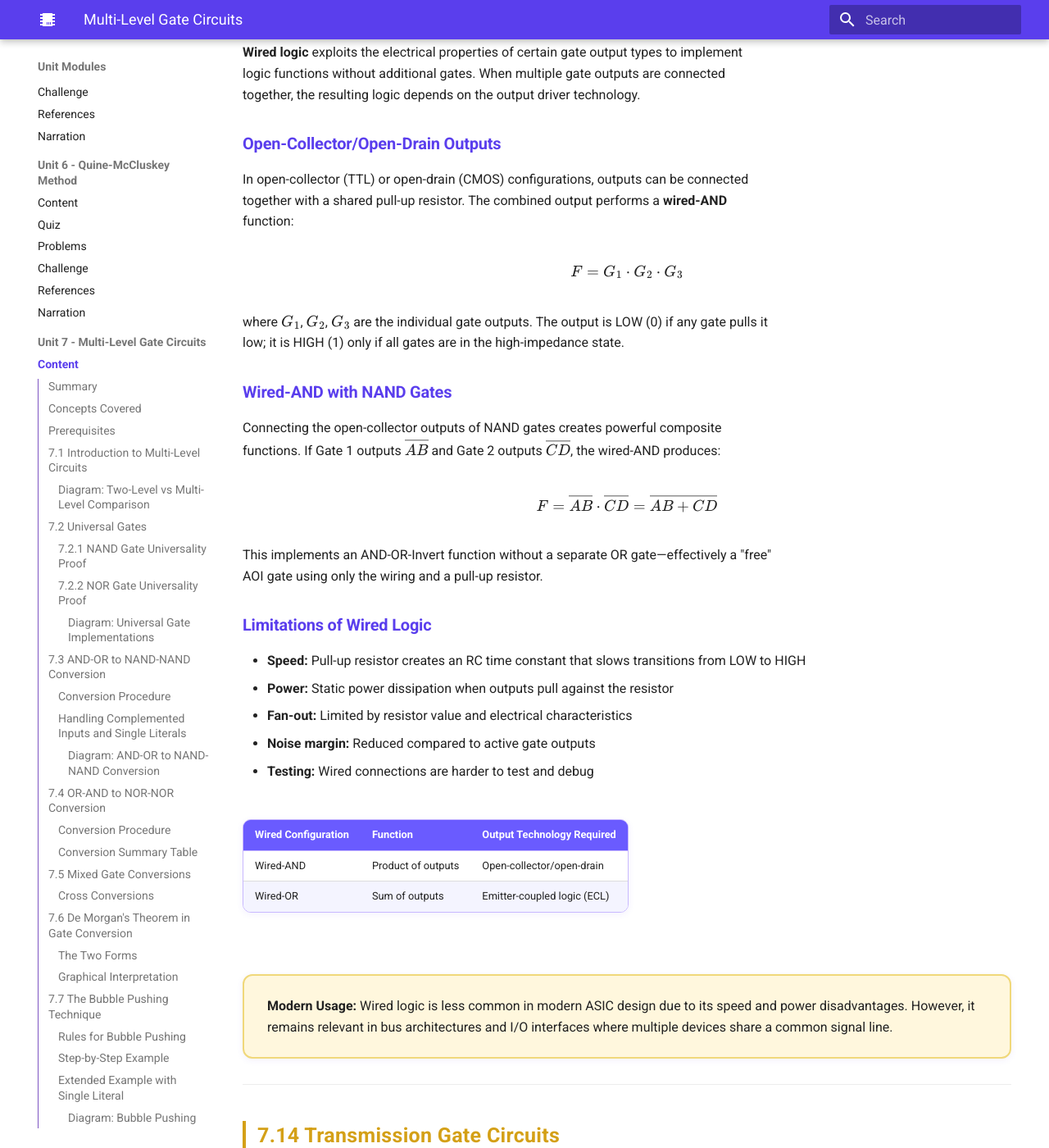
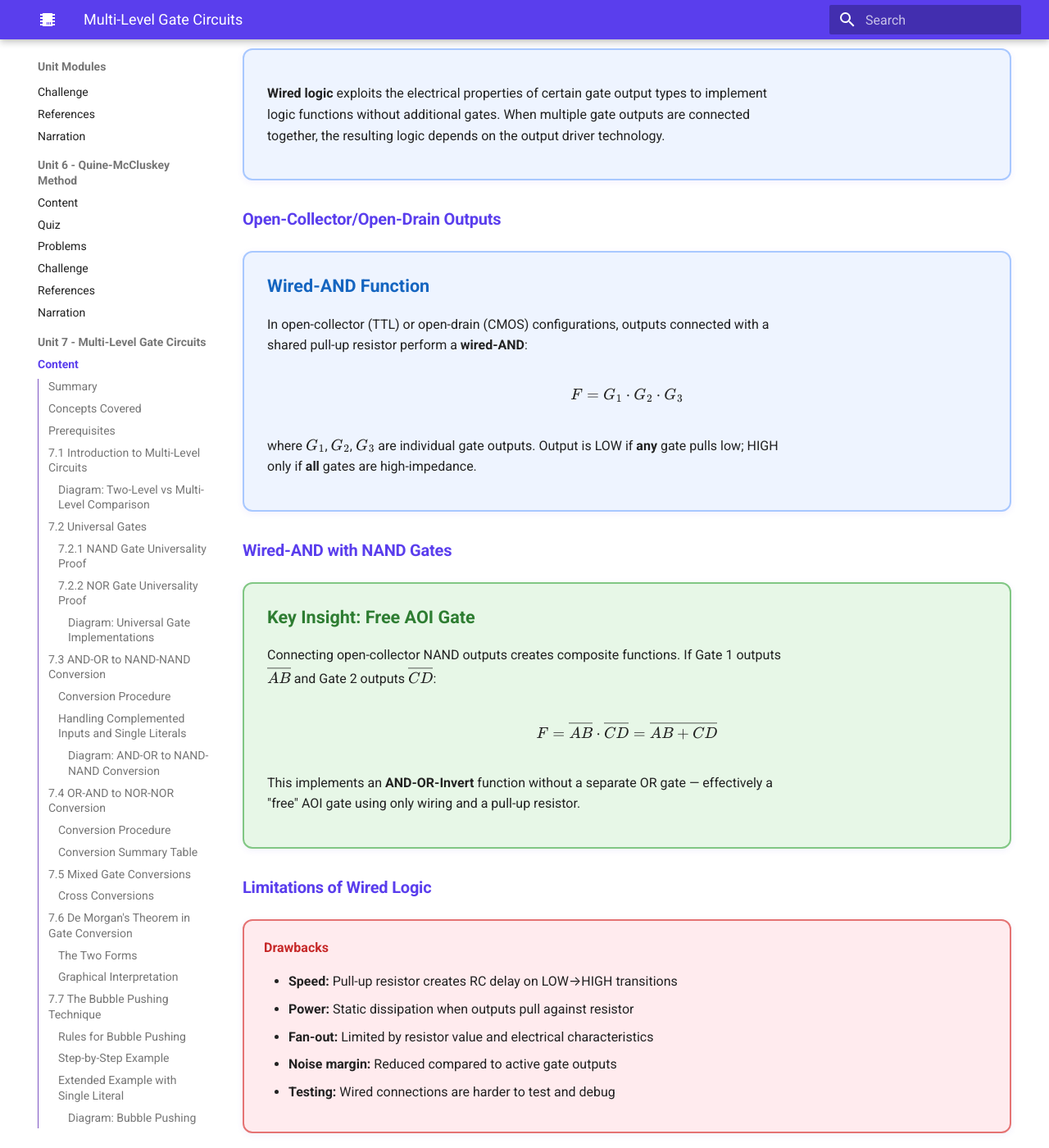
Before and after one commit to Nati-123/intelligent-textbook-ee2301, an MkDocs documentation site: the page built from docs/unit7-multi-level-gates/index.md, in a window 1280 px wide and 1400 px high, scrolled down 27286 px. Shown: the whole window at 82% size. Built offline with MkDocs 1.6.1 and Material for MkDocs 9.7.7, drawn with Linux system fonts in a browser that asks for light colours; nearby versions of some CDN libraries; some of the changed text lies outside the part shown.

Commit message:
Restyle section 7.13 Wired Logic: wired-AND box, AOI insight, limitations box, markdown table
Co-Authored-By: Claude Opus 4.6 <noreply@anthropic.com>

```diff
--- a/docs/unit7-multi-level-gates/index.md
+++ b/docs/unit7-multi-level-gates/index.md
@@ -1328,56 +1328,69 @@ Implementation: HTML/CSS/JavaScript with SVG gate symbols
 
 <h2 style="color: #5A3EED;">7.13 Wired Logic Implementations</h2>
 
+<div markdown style="background: #EEF4FF; border: 2px solid #A8C8FF; border-radius: 12px; padding: 24px 28px; margin: 1.2rem 0; box-shadow: 0 2px 8px rgba(90,61,237,0.07);">
+
 **Wired logic** exploits the electrical properties of certain gate output types to implement logic functions without additional gates. When multiple gate outputs are connected together, the resulting logic depends on the output driver technology.
 
+</div>
+
 ### Open-Collector/Open-Drain Outputs
 
-In open-collector (TTL) or open-drain (CMOS) configurations, outputs can be connected together with a shared pull-up resistor. The combined output performs a **wired-AND** function:
+<div markdown style="background: #EEF4FF; border: 2px solid #A8C8FF; border-radius: 12px; padding: 24px 28px; margin: 1.2rem 0; box-shadow: 0 2px 8px rgba(90,61,237,0.07);">
+
+<p style="color: #1565C0; font-weight: 700; font-size: 1.08rem; margin-top: 0; margin-bottom: 14px;">Wired-AND Function</p>
+
+In open-collector (TTL) or open-drain (CMOS) configurations, outputs connected with a shared pull-up resistor perform a **wired-AND**:
 
 $$F = G_1 \cdot G_2 \cdot G_3$$
 
-where $G_1$, $G_2$, $G_3$ are the individual gate outputs. The output is LOW (0) if any gate pulls it low; it is HIGH (1) only if all gates are in the high-impedance state.
+where $G_1$, $G_2$, $G_3$ are individual gate outputs. Output is LOW if **any** gate pulls low; HIGH only if **all** gates are high-impedance.
+
+</div>
 
 ### Wired-AND with NAND Gates
 
-Connecting the open-collector outputs of NAND gates creates powerful composite functions. If Gate 1 outputs $\overline{AB}$ and Gate 2 outputs $\overline{CD}$, the wired-AND produces:
+<div markdown style="background: #E7F7E7; border: 2px solid #81C784; border-radius: 12px; padding: 24px 28px; margin: 1.2rem 0; box-shadow: 0 2px 8px rgba(90,61,237,0.07);">
+
+<p style="color: #2E7D32; font-weight: 700; font-size: 1.08rem; margin-top: 0; margin-bottom: 14px;">Key Insight: Free AOI Gate</p>
+
+Connecting open-collector NAND outputs creates composite functions. If Gate 1 outputs $\overline{AB}$ and Gate 2 outputs $\overline{CD}$:
 
 $$F = \overline{AB} \cdot \overline{CD} = \overline{AB + CD}$$
 
-This implements an AND-OR-Invert function without a separate OR gate—effectively a "free" AOI gate using only the wiring and a pull-up resistor.
+This implements an **AND-OR-Invert** function without a separate OR gate — effectively a "free" AOI gate using only wiring and a pull-up resistor.
+
+</div>
 
 ### Limitations of Wired Logic
 
-- **Speed:** Pull-up resistor creates an RC time constant that slows transitions from LOW to HIGH
-- **Power:** Static power dissipation when outputs pull against the resistor
+<div markdown style="background: #FFEBEE; border: 2px solid #E57373; border-radius: 12px; padding: 20px 24px; margin: 1.2rem 0; box-shadow: 0 2px 8px rgba(90,61,237,0.07);">
+
+<p style="color: #C62828; font-weight: 700; margin-top: 0; margin-bottom: 8px;">Drawbacks</p>
+
+- **Speed:** Pull-up resistor creates RC delay on LOW→HIGH transitions
+- **Power:** Static dissipation when outputs pull against resistor
 - **Fan-out:** Limited by resistor value and electrical characteristics
 - **Noise margin:** Reduced compared to active gate outputs
 - **Testing:** Wired connections are harder to test and debug
 
-<table style="border-collapse: collapse; width: 100%; margin: 1.5rem 0; border-radius: 10px; overflow: hidden; box-shadow: 0 2px 8px rgba(90,61,237,0.07);">
-  <thead>
-    <tr style="background: #6A5BFF; color: #fff;">
-      <th style="padding: 8px 14px; text-align: left;">Wired Configuration</th>
-      <th style="padding: 8px 14px; text-align: left;">Function</th>
-      <th style="padding: 8px 14px; text-align: left;">Output Technology Required</th>
-    </tr>
-  </thead>
-  <tbody>
-    <tr style="background: #fff;">
-      <td style="padding: 8px 14px; border-bottom: 1px solid #ddd;">Wired-AND</td>
-      <td style="padding: 8px 14px; border-bottom: 1px solid #ddd;">Product of outputs</td>
-      <td style="padding: 8px 14px; border-bottom: 1px solid #ddd;">Open-collector/open-drain</td>
-    </tr>
-    <tr style="background: #f4f4ff;">
-      <td style="padding: 8px 14px;">Wired-OR</td>
-      <td style="padding: 8px 14px;">Sum of outputs</td>
-      <td style="padding: 8px 14px;">Emitter-coupled logic (ECL)</td>
-    </tr>
-  </tbody>
-</table>
-
-<div style="background: #FFF7DD; border: 2px solid #F0D87A; border-radius: 12px; padding: 24px 28px; margin: 1.5rem 0; box-shadow: 0 2px 8px rgba(90,61,237,0.07);">
-<strong>Modern Usage:</strong> Wired logic is less common in modern ASIC design due to its speed and power disadvantages. However, it remains relevant in bus architectures and I/O interfaces where multiple devices share a common signal line.
+</div>
+
+<div markdown style="background: #f5f0ff; border: 2px solid #d1c4e9; border-radius: 12px; padding: 20px 24px; margin: 1.2rem 0; box-shadow: 0 2px 8px rgba(90,61,237,0.07);">
+
+| Wired Configuration | Function | Output Technology Required |
+|:--------------------|:---------|:---------------------------|
+| Wired-AND | Product of outputs | Open-collector / open-drain |
+| Wired-OR | Sum of outputs | Emitter-coupled logic (ECL) |
+
+</div>
+
+<div markdown style="background: #FFF7DD; border: 2px solid #F0D87A; border-radius: 12px; padding: 20px 24px; margin: 1.2rem 0; box-shadow: 0 2px 8px rgba(90,61,237,0.07);">
+
+<p style="color: #8D6E00; font-weight: 700; margin-top: 0; margin-bottom: 8px;">Modern Usage</p>
+
+Wired logic is less common in modern ASIC design due to speed and power disadvantages. However, it remains relevant in **bus architectures** and **I/O interfaces** where multiple devices share a common signal line.
+
 </div>
 
 ---
```
